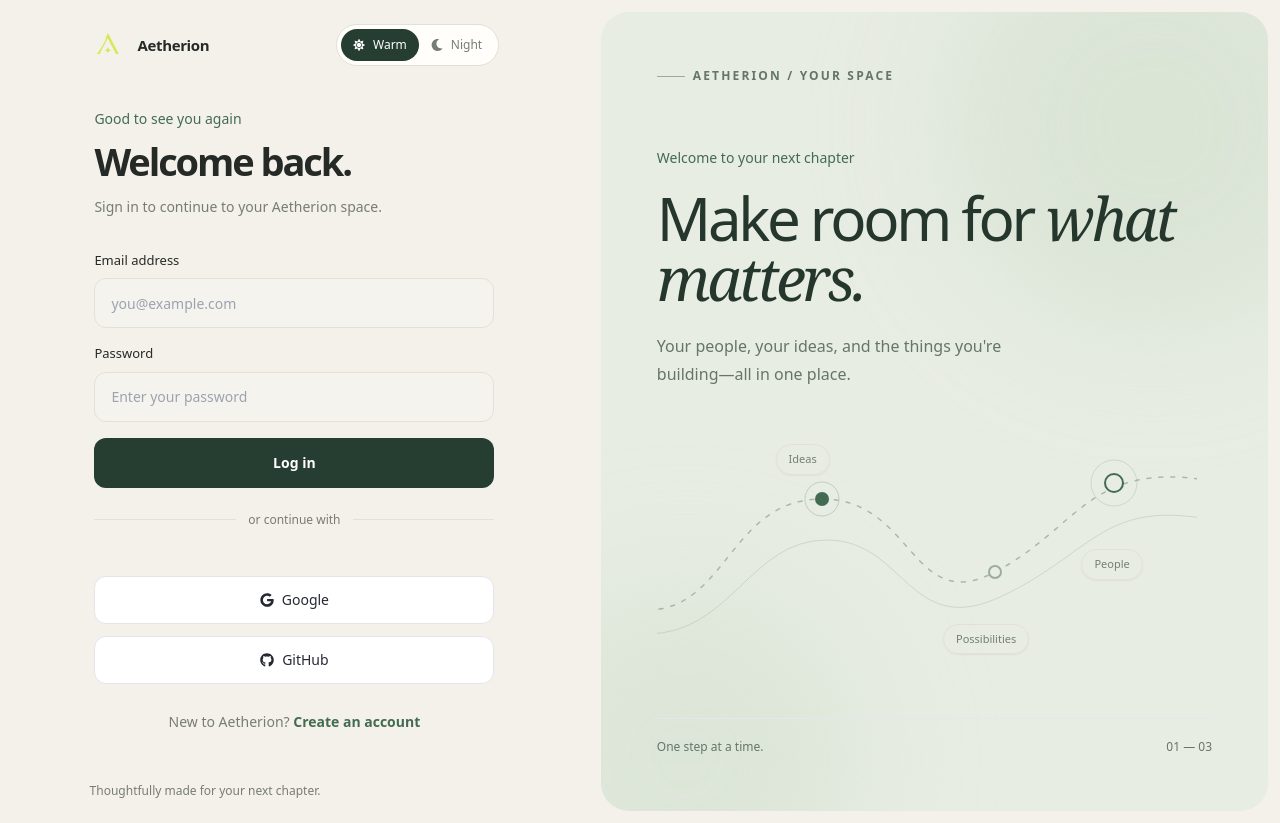
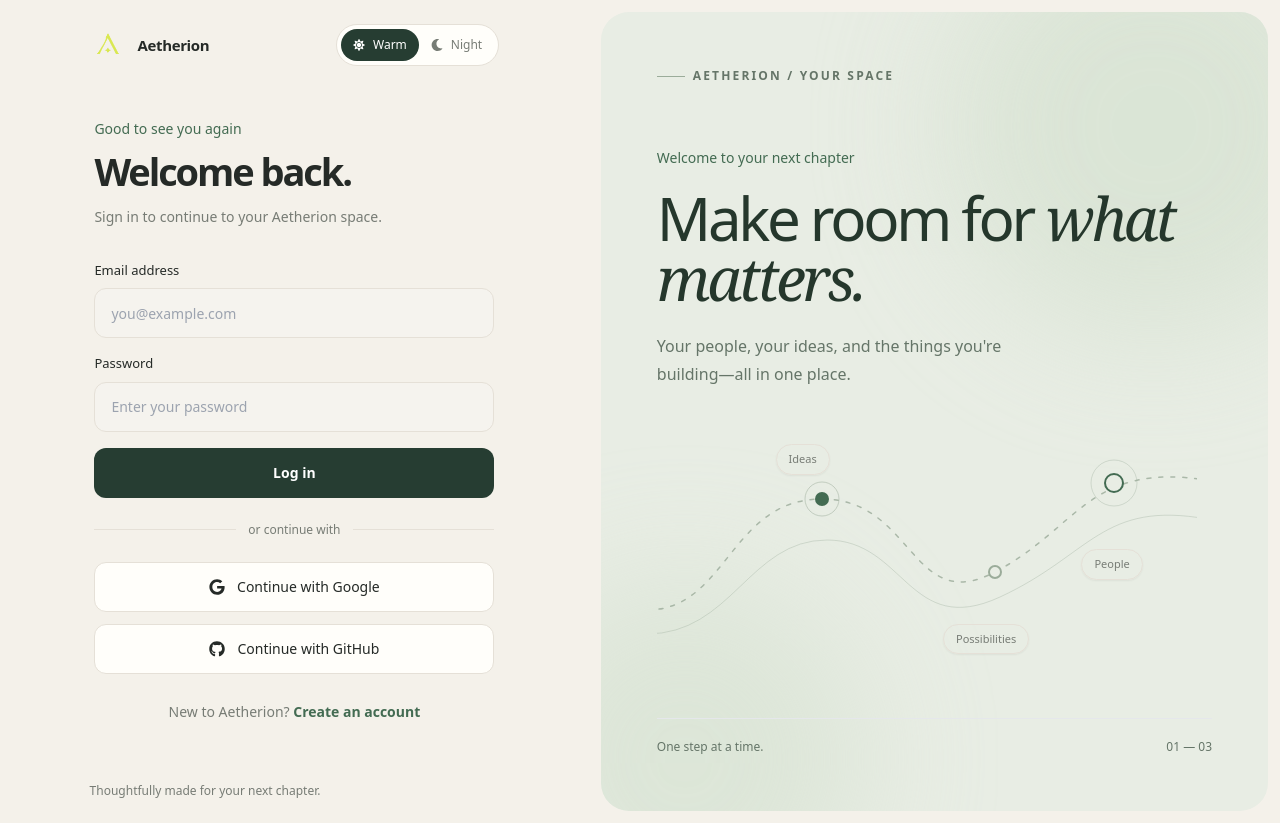
Before and after one commit to PrithwishDas101/Aetherion, a React (Vite) app in the folder client/: page /login in a window 1280 px wide. Built offline with nearby package versions, Linux system fonts and the light colour scheme; no server answers.

Commit message:
Move social auth buttons after email auth and theme them

```diff
--- a/client/src/components/OAuthButtons.jsx
+++ b/client/src/components/OAuthButtons.jsx
@@ -2,4 +2,33 @@ import { useState } from "react";
 import { FaGithub, FaGoogle } from "react-icons/fa";
 import toast from "react-hot-toast";
 import { startSocialSignIn } from "../lib/oauth.js";
-export default function OAuthButtons(){const[loading,setLoading]=useState("");async function start(provider){if(loading)return;setLoading(provider);try{await startSocialSignIn(provider);}catch(error){toast.error(error.message||"Couldn't start social sign-in.");setLoading("");}}return <div className="mx-auto mt-6 w-full max-w-[560px]"><div className="flex flex-col gap-3"><button type="button" onClick={()=>start("google")} disabled={!!loading} className="flex h-12 w-full items-center justify-center gap-2 rounded-xl border border-[#E4E5EC] bg-white px-3 text-sm font-medium text-[#262833] transition duration-150 hover:border-[#C9C4F7] hover:bg-[#F7F7FA] active:scale-[0.99] disabled:opacity-60 focus-visible:outline-none focus-visible:ring-4 focus-visible:ring-[#8B7CF6]/15"><FaGoogle/>{loading==="google"?"Connecting...":"Google"}</button><button type="button" onClick={()=>start("github")} disabled={!!loading} className="flex h-12 w-full items-center justify-center gap-2 rounded-xl border border-[#E4E5EC] bg-white px-3 text-sm font-medium text-[#262833] transition duration-150 hover:border-[#C9C4F7] hover:bg-[#F7F7FA] active:scale-[0.99] disabled:opacity-60 focus-visible:outline-none focus-visible:ring-4 focus-visible:ring-[#8B7CF6]/15"><FaGithub/>{loading==="github"?"Connecting...":"GitHub"}</button></div></div>;}
+
+export default function OAuthButtons() {
+  const [loading, setLoading] = useState("");
+
+  async function start(provider) {
+    if (loading) return;
+    setLoading(provider);
+    try {
+      await startSocialSignIn(provider);
+    } catch (error) {
+      toast.error(error.message || "Couldn't start social sign-in.");
+      setLoading("");
+    }
+  }
+
+  const buttonClass = "flex h-[50px] w-full items-center justify-center gap-3 rounded-xl border border-[var(--auth-border)] bg-[var(--auth-surface)] px-4 text-sm font-medium text-[var(--auth-text)] transition duration-150 hover:border-[var(--auth-accent)]/50 hover:bg-[var(--auth-input)] active:scale-[0.99] disabled:cursor-wait disabled:opacity-60 focus-visible:outline-none focus-visible:ring-4 focus-visible:ring-[var(--auth-accent)]/15";
+
+  return (
+    <div className="w-full space-y-3">
+      <button type="button" onClick={() => start("google")} disabled={!!loading} className={buttonClass}>
+        <FaGoogle className="text-base" />
+        <span>{loading === "google" ? "Connecting to Google..." : "Continue with Google"}</span>
+      </button>
+      <button type="button" onClick={() => start("github")} disabled={!!loading} className={buttonClass}>
+        <FaGithub className="text-base" />
+        <span>{loading === "github" ? "Connecting to GitHub..." : "Continue with GitHub"}</span>
+      </button>
+    </div>
+  );
+}
```
